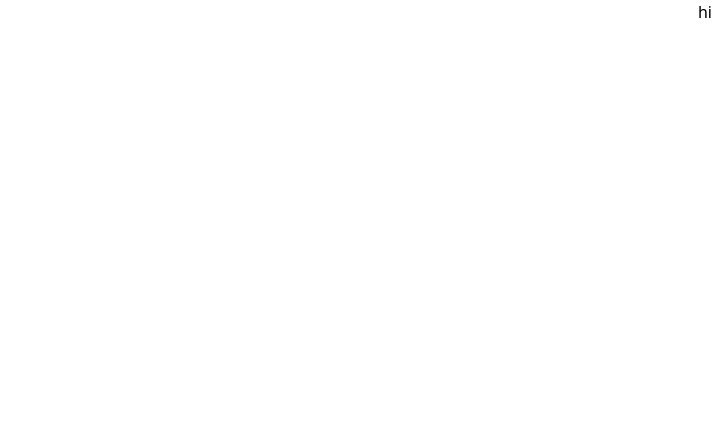
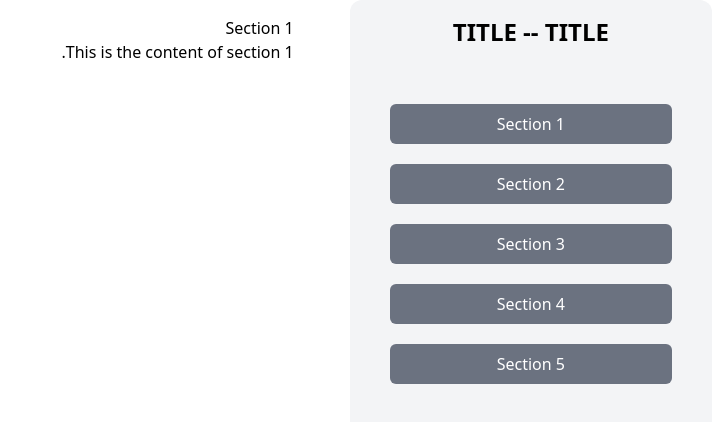
Before and after one commit to milad-taghizadeh/StudentCalendar, a website: page index.html in a window 1280 px wide. Shown: the whole page, without its empty margins (568-1280 px from the left). Drawn offline with nearby package versions, Linux system fonts and the light colour scheme.

Commit message:
feat:index added and upgraded and tailwind config upgraded

```diff
--- a/index.html
+++ b/index.html
@@ -4,20 +4,73 @@
 <head>
     <meta charset="UTF-8">
     <meta name="viewport" content="width=device-width, initial-scale=1.0">
+    <script src="https://cdn.tailwindcss.com"></script>
     <link rel="stylesheet" href="./css/main.css">
     <link rel="stylesheet" href="./dist/output.css">
     <link rel="stylesheet" href="./css/style.css">
     <title>مهندسی نرم افزار</title>
 
 </head>
+<style>
+    .hidden {
+        display: none;
+    }
+</style>
+</head>
 
-<body class="bg-gray-500 ">
-    <h1>hi</h1>
+<body>
+    <div class="container w-[1200px] justify-center ">
+        <div class="flex w-full flex-row gap-x-10 ">
+            <!-- admin side -->
+            <section class="flex flex-col rounded-xl h-screen gap-y-14 w-[400px] px-10  bg-gray-100 py-4">
+                <label class="flex flex-col justify-center items-center font-extrabold text-2xl" for=""><span>TITLE -- TITLE</span></label>
+                <div class="flex flex-col gap-y-5">
+                    <button onclick="showSection(1)"
+                        class="flex rounded-md px-4 py-2 items-center justify-center bg-gray-500 hover:bg-gray-800 hover:cursor-pointer duration-150 text-white">Section
+                        1</button>
+                    <button onclick="showSection(2)"
+                        class="flex rounded-md px-4 py-2 items-center justify-center bg-gray-500 hover:bg-gray-800 hover:cursor-pointer duration-150 text-white">Section
+                        2</button>
+                    <button onclick="showSection(3)"
+                        class="flex rounded-md px-4 py-2 items-center justify-center bg-gray-500 hover:bg-gray-800 hover:cursor-pointer duration-150 text-white">Section
+                        3</button>
+                    <button onclick="showSection(4)"
+                        class="flex rounded-md px-4 py-2 items-center justify-center bg-gray-500 hover:bg-gray-800 hover:cursor-pointer duration-150 text-white">Section
+                        4</button>
+                    <button onclick="showSection(5)"
+                        class="flex rounded-md px-4 py-2 items-center justify-center bg-gray-500 hover:bg-gray-800 hover:cursor-pointer duration-150 text-white">Section
+                        5</button>
+                </div>
+
+            </section>
 
 
-
+            <!-- admin section -->
+            <div id="section1" class="w-3/4 p-4">
+                <h2>Section 1</h2>
+                <p>This is the content of section 1.</p>
+            </div>
+            <div id="section2" class="w-3/4 p-4 hidden">
+                <h2>Section 2</h2>
+                <p>This is the content of section 2.</p>
+            </div>
+            <div id="section3" class="w-3/4 p-4 hidden">
+                <h2>Section 3</h2>
+                <p>This is the content of section 3.</p>
+            </div>
+            <div id="section4" class="w-3/4 p-4 hidden">
+                <h2>Section 4</h2>
+                <p>This is the content of section 4.</p>
+            </div>
+            <div id="section5" class="w-3/4 p-4 hidden">
+                <h2>Section 5</h2>
+                <p>This is the content of section 5.</p>
+            </div>
+        </div>
+    </div>
 
     <script src="./js/app.js"></script>
 </body>
 
+
 </html>
--- a/js/app.js
+++ b/js/app.js
@@ -26,3 +26,15 @@ function signup() {
 
     console.log("Sign Up:", username, password, email, phone);
 }
+// index page
+function showSection(sectionNumber) {
+    // Hide all sections
+    const sections = document.querySelectorAll('[id^="section"]');
+    sections.forEach(section => {
+        section.classList.add('hidden');
+    });
+
+    // Show the selected section
+    const selectedSection = document.getElementById(`section${sectionNumber}`);
+    selectedSection.classList.remove('hidden');
+}
```
